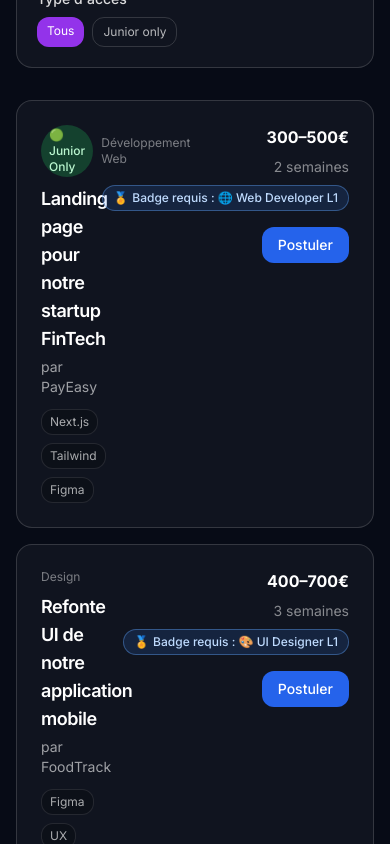
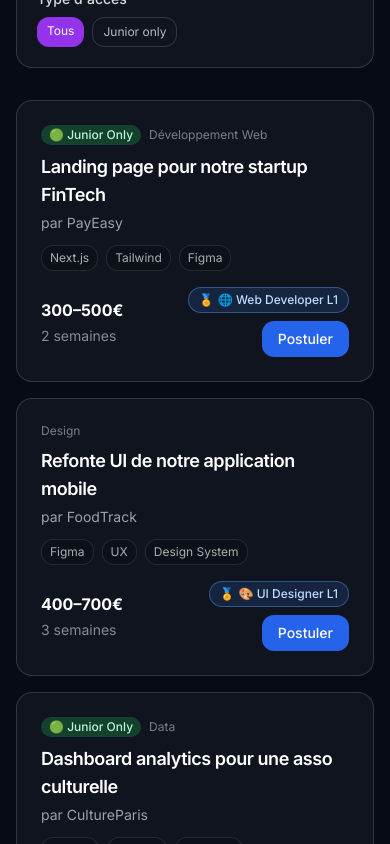
Before and after one commit to ismailrh06/JuniorCommunity, a Next.js app in the folder apps/web/: page /marketplace in a window 390 px wide. Shown: the part 940-1784 px from the top of the page. Built offline with nearby package versions, Linux system fonts and the light colour scheme; no server answers; the database is empty.

Commit message:
fix: adjust spacing and layout for improved responsiveness in various components

```diff
--- a/apps/web/src/app/admin/page.tsx
+++ b/apps/web/src/app/admin/page.tsx
@@ -633,7 +633,7 @@ export default async function AdminPage() {
                 </h2>
                 <p className="mt-1 text-sm text-slate-500">{copy.securitySubtitle}</p>
               </div>
-              <div className="flex gap-3">
+              <div className="flex flex-wrap gap-2">
                 {([
                   { label: copy.securityCritical, count: data.securityEvents.filter(e => e.severity === "critical" && !e.resolved).length, color: "bg-red-50 text-red-700 border-red-200" },
                   { label: copy.securityHigh, count: data.securityEvents.filter(e => e.severity === "high" && !e.resolved).length, color: "bg-orange-50 text-orange-700 border-orange-200" },
@@ -647,7 +647,7 @@ export default async function AdminPage() {
             </div>
 
             {/* Stats rapides */}
-            <div className="mb-4 grid gap-3 sm:grid-cols-4">
+            <div className="mb-4 grid grid-cols-2 gap-3 sm:grid-cols-4">
               {([
                 { label: copy.securityThreats, value: data.securityEvents.filter(e => !e.resolved).length, icon: FlameKindling, color: "text-red-600", bg: "bg-red-50" },
                 { label: copy.securityResolved, value: data.securityEvents.filter(e => e.resolved).length, icon: CheckCircle2, color: "text-emerald-600", bg: "bg-emerald-50" },
--- a/apps/web/src/app/marketplace/page.tsx
+++ b/apps/web/src/app/marketplace/page.tsx
@@ -304,7 +304,7 @@ export default async function MarketplacePage({ searchParams }: Readonly<Marketp
                   href={`/projects/${project.id}`}
                   className="block cursor-pointer rounded-2xl border border-white/15 bg-white/[0.04] p-6 transition-all hover:-translate-y-0.5 hover:border-brand-400/40 hover:bg-white/[0.08]"
                 >
-                  <div className="flex items-start justify-between gap-4">
+                  <div className="flex flex-col gap-4 sm:flex-row sm:items-start sm:justify-between">
                     <div className="flex-1 min-w-0">
                       <div className="flex items-center gap-2 mb-2">
                         {project.juniorOnly && (
@@ -324,22 +324,26 @@ export default async function MarketplacePage({ searchParams }: Readonly<Marketp
                         ))}
                       </div>
                     </div>
-                  <div className="flex flex-col items-end gap-2 flex-shrink-0">
+                  <div className="flex flex-row items-center justify-between gap-2 sm:flex-col sm:items-end sm:flex-shrink-0">
+                      <div className="flex flex-col gap-1 sm:items-end">
                         <span className="font-bold">{project.budget}</span>
                         <span className="text-sm text-white/50">{project.durationLabel}</span>
+                      </div>
+                      <div className="flex flex-col items-end gap-2">
                         {project.requiredBadge ? (
                           <span className="flex items-center gap-1 rounded-full border border-brand-400/40 bg-brand-500/15 px-2.5 py-1 text-xs font-medium text-brand-200">
                             <span>🏅</span>
-                          <span>{copy.requiredBadgeLabel} : {project.requiredBadge}</span>
+                            <span className="hidden sm:inline">{copy.requiredBadgeLabel} : </span>{project.requiredBadge}
                           </span>
                         ) : (
                           <span className="flex items-center gap-1 rounded-full border border-white/15 bg-white/[0.04] px-2.5 py-1 text-xs text-white/45">
                             {copy.noBadgeNeeded}
                           </span>
                         )}
-                      <span className="mt-2 rounded-xl bg-brand-600 px-4 py-2 text-sm font-medium text-white">
+                        <span className="rounded-xl bg-brand-600 px-4 py-2 text-sm font-medium text-white">
                           {copy.applyButton}
                         </span>
+                      </div>
                     </div>
                   </div>
                 </Link>
--- a/apps/web/src/app/page.tsx
+++ b/apps/web/src/app/page.tsx
@@ -213,8 +213,8 @@ export default function HomePage() {
 
       {/* ── Badges = preuves ── */}
       <section className="mx-auto max-w-5xl px-4 pb-24">
-        <div className="rounded-3xl border border-brand-400/20 bg-gradient-to-br from-brand-500/8 via-white/[0.03] to-market-500/8 p-8 md:p-10">
-          <div className="mb-8 flex flex-col gap-1 sm:flex-row sm:items-center sm:justify-between">
+          <div className="rounded-3xl border border-brand-400/20 bg-gradient-to-br from-brand-500/8 via-white/[0.03] to-market-500/8 p-5 sm:p-8 md:p-10">
+            <div className="mb-8 flex flex-col gap-3 sm:flex-row sm:items-center sm:justify-between">
             <div>
               <p className="mb-1 text-xs uppercase tracking-[0.25em] text-brand-300">Certification</p>
               <h2 className="text-2xl font-bold sm:text-3xl">{messages.home.badgeProofTitle}</h2>
@@ -254,7 +254,7 @@ export default function HomePage() {
       </section>
 
       {/* ── CTA Final ── */}
-      <section className="mx-4 mb-20 rounded-3xl border border-white/15 bg-gradient-to-r from-brand-600 to-market-600 p-10 text-center sm:mx-8">
+      <section className="mx-4 mb-20 rounded-3xl border border-white/15 bg-gradient-to-r from-brand-600 to-market-600 p-6 text-center sm:mx-8 sm:p-10">
         <h2 className="text-3xl font-black sm:text-4xl">{messages.home.finalTitle}</h2>
         <p className="mx-auto mt-4 max-w-2xl text-white/85">
           {messages.home.finalDesc}
--- a/apps/web/src/app/settings/page.tsx
+++ b/apps/web/src/app/settings/page.tsx
@@ -170,12 +170,12 @@ export default function SettingsPage() {
                 key={t.key}
                 type="button"
                 onClick={() => setTab(t.key)}
-                className={`flex-1 flex items-center justify-center gap-2 text-sm font-semibold py-2 rounded-lg transition-colors ${
+                className={`flex-1 flex items-center justify-center gap-1.5 text-xs sm:text-sm font-semibold py-2 rounded-lg transition-colors ${
                   tab === t.key ? "bg-white text-gray-900 shadow-sm" : "text-gray-500 hover:text-gray-700"
                 }`}
               >
                 {t.icon}
-                {t.label}
+                <span>{t.label}</span>
               </button>
             ))}
           </div>
--- a/apps/web/src/components/auth/auth-shell.tsx
+++ b/apps/web/src/components/auth/auth-shell.tsx
@@ -62,7 +62,7 @@ export function AuthShell({ subtitle, children }: AuthShellProps) {
           </motion.div>
 
           <motion.div
-            className="rounded-[1.75rem] border border-white/20 bg-white/90 p-8 shadow-2xl shadow-black/30 backdrop-blur-xl"
+            className="rounded-[1.75rem] border border-white/20 bg-white/90 p-5 sm:p-8 shadow-2xl shadow-black/30 backdrop-blur-xl"
             initial={{ opacity: 0, y: 18 }}
             animate={{ opacity: 1, y: 0 }}
             transition={{ delay: 0.2, duration: 0.5, ease: [0.22, 1, 0.36, 1] }}
--- a/apps/web/src/components/dashboard/dashboard-stats.tsx
+++ b/apps/web/src/components/dashboard/dashboard-stats.tsx
@@ -101,7 +101,7 @@ export function DashboardStats({ language, xpPoints, completedLessons, badgesEar
                 <Icon className="h-4 w-4" />
               </span>
             </div>
-            <span className="mt-3 text-2xl font-extrabold text-slate-950">{stat.value}</span>
+            <span className="mt-3 text-lg sm:text-2xl font-extrabold text-slate-950 truncate">{stat.value}</span>
           </div>
         );
       })}
```
Lines whose indentation alone changed are shown as unchanged.
